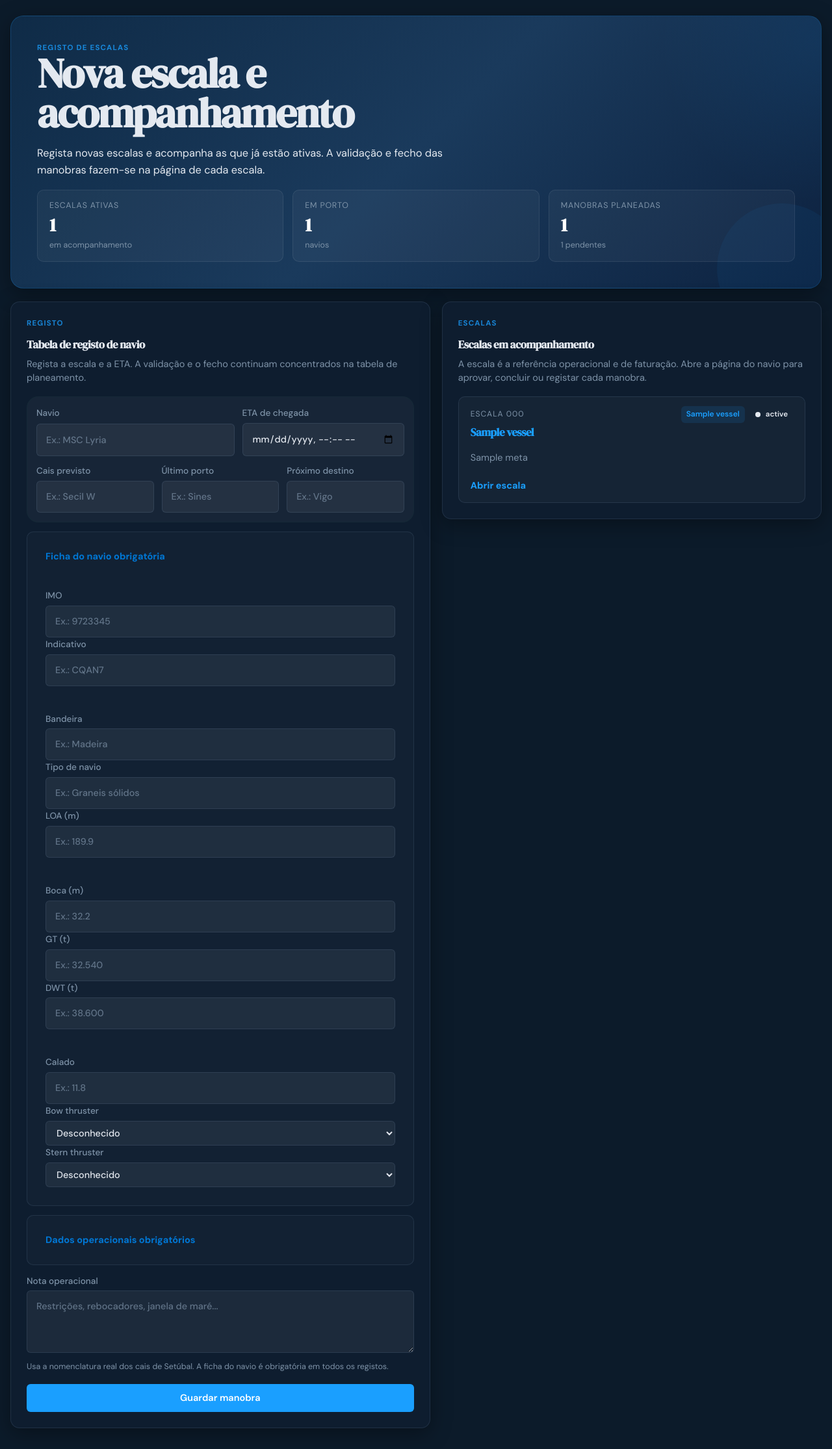
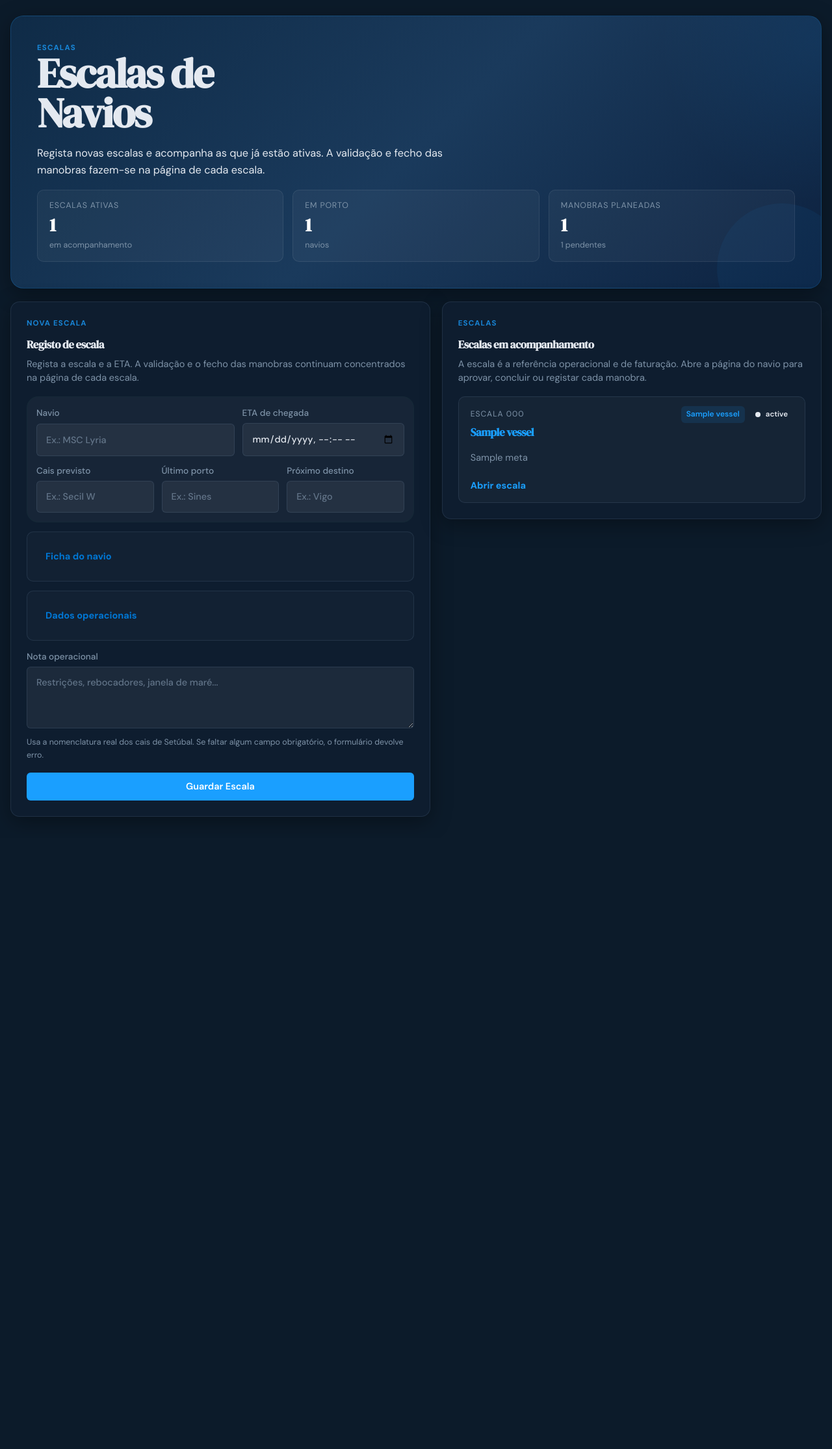
Before and after one commit to pereira-andre/pragtico, a Flask app: template templates/port_call_register.html in a window 1280 px wide. Shown: the whole page at 65% size. After the commit the page ends 1257 px from the top, so only its background shows below. Run offline with Flask 3, Linux system fonts and the light colour scheme; the template is opened without the code that fills it: most values are stand-ins (such as "Sample title", 1, 10 or a date in 2020); some libraries are stand-ins or nearby versions.

Commit message:
Refine port calls page labels

```diff
--- a/blueprints/port_calls.py
+++ b/blueprints/port_calls.py
@@ -84,7 +84,7 @@ def port_call_register():
         "port_call_register.html",
         port_activity=port_activity,
         tracked_scales=build_tracked_scales(port_activity),
-        title="Registo de Escalas",
+        title="Escalas",
     )
 
 
@@ -237,7 +237,7 @@ def create_port_call():
         flash("Falha inesperada ao guardar a escala.", "error")
         return redirect(url_for("dashboard_bp.dashboard"))
 
-    flash(f"Manobra registada para {port_call['vessel_name']} com ETA {port_call['eta_label']}.", "success")
+    flash(f"Escala registada para {port_call['vessel_name']} com ETA {port_call['eta_label']}.", "success")
     return redirect(url_for("dashboard_bp.dashboard"))
 
 
--- a/templates/base.html
+++ b/templates/base.html
@@ -34,7 +34,7 @@
             <nav class="portal-nav-links" aria-label="Navegação principal">
               <a class="portal-nav-link {{ 'is-active' if current_endpoint == 'dashboard_bp.dashboard' else '' }}" href="{{ url_for('dashboard_bp.dashboard') }}">Quadro</a>
               {% if current_role in ["admin", "agente"] %}
-                <a class="portal-nav-link {{ 'is-active' if current_endpoint == 'port_calls.port_call_register' else '' }}" href="{{ url_for('port_calls.port_call_register') }}">Registar escala</a>
+                <a class="portal-nav-link {{ 'is-active' if current_endpoint == 'port_calls.port_call_register' else '' }}" href="{{ url_for('port_calls.port_call_register') }}">Escalas</a>
               {% endif %}
               <a class="portal-nav-link {{ 'is-active' if current_endpoint == 'dashboard_bp.maneuver_archive' else '' }}" href="{{ url_for('dashboard_bp.maneuver_archive') }}">Arquivo</a>
               <a class="portal-nav-link {{ 'is-active' if current_endpoint == 'chat.chat_archive' else '' }}" href="{{ url_for('chat.chat_archive') }}">Conversas</a>
@@ -54,7 +54,7 @@
                 <option value="">Escolher página...</option>
                 <option value="{{ url_for('dashboard_bp.dashboard') }}">Quadro</option>
                 {% if current_role in ["admin", "agente"] %}
-                  <option value="{{ url_for('port_calls.port_call_register') }}">Registar escala</option>
+                  <option value="{{ url_for('port_calls.port_call_register') }}">Escalas</option>
                 {% endif %}
                 <option value="{{ url_for('dashboard_bp.maneuver_archive') }}">Arquivo</option>
                 <option value="{{ url_for('chat.chat_archive') }}">Conversas</option>
--- a/templates/port_call_register.html
+++ b/templates/port_call_register.html
@@ -4,8 +4,8 @@
   <section class="hero-card compact">
     <div class="hero-topline">
       <div>
-        <p class="eyebrow">Registo de Escalas</p>
-        <h1>Nova escala e acompanhamento</h1>
+        <p class="eyebrow">Escalas</p>
+        <h1>Escalas de Navios</h1>
         <p class="lead">Regista novas escalas e acompanha as que já estão ativas. A validação e fecho das manobras fazem-se na página de cada escala.</p>
       </div>
     </div>
@@ -31,9 +31,9 @@
   <div class="planning-register-grid">
     <section class="panel ops-form-card planning-block planning-register-card">
       <div class="planning-block-heading">
-        <p class="eyebrow">Registo</p>
-        <h3>Tabela de registo de navio</h3>
-        <p class="planning-block-lead">Regista a escala e a ETA. A validação e o fecho continuam concentrados na tabela de planeamento.</p>
+        <p class="eyebrow">Nova escala</p>
+        <h3>Registo de escala</h3>
+        <p class="planning-block-lead">Regista a escala e a ETA. A validação e o fecho das manobras continuam concentrados na página de cada escala.</p>
       </div>
       <form method="post" action="{{ url_for('port_calls.create_port_call') }}" class="stack planning-form planning-register-form">
         <input type="hidden" name="csrf_token" value="{{ csrf_token() }}">
@@ -64,8 +64,8 @@
             </label>
           </div>
         </div>
-        <details class="planning-optional-box" open>
-          <summary>Ficha do navio obrigatória</summary>
+        <details class="planning-optional-box">
+          <summary>Ficha do navio</summary>
           <div class="stack planning-optional-body">
             <div class="mini-grid planned-mini-grid">
               <label>
@@ -130,7 +130,7 @@
           </div>
         </details>
         <details class="planning-optional-box">
-          <summary>Dados operacionais obrigatórios</summary>
+          <summary>Dados operacionais</summary>
           <div class="stack planning-optional-body">
             <div class="mini-grid planned-mini-grid">
               <label>
@@ -166,8 +166,8 @@
           Nota operacional
           <textarea name="notes" rows="3" placeholder="Restrições, rebocadores, janela de maré..."></textarea>
         </label>
-        <p class="muted small-note">Usa a nomenclatura real dos cais de Setúbal. A ficha do navio é obrigatória em todos os registos.</p>
-        <button type="submit">Guardar manobra</button>
+        <p class="muted small-note">Usa a nomenclatura real dos cais de Setúbal. Se faltar algum campo obrigatório, o formulário devolve erro.</p>
+        <button type="submit">Guardar Escala</button>
       </form>
     </section>
 
```
